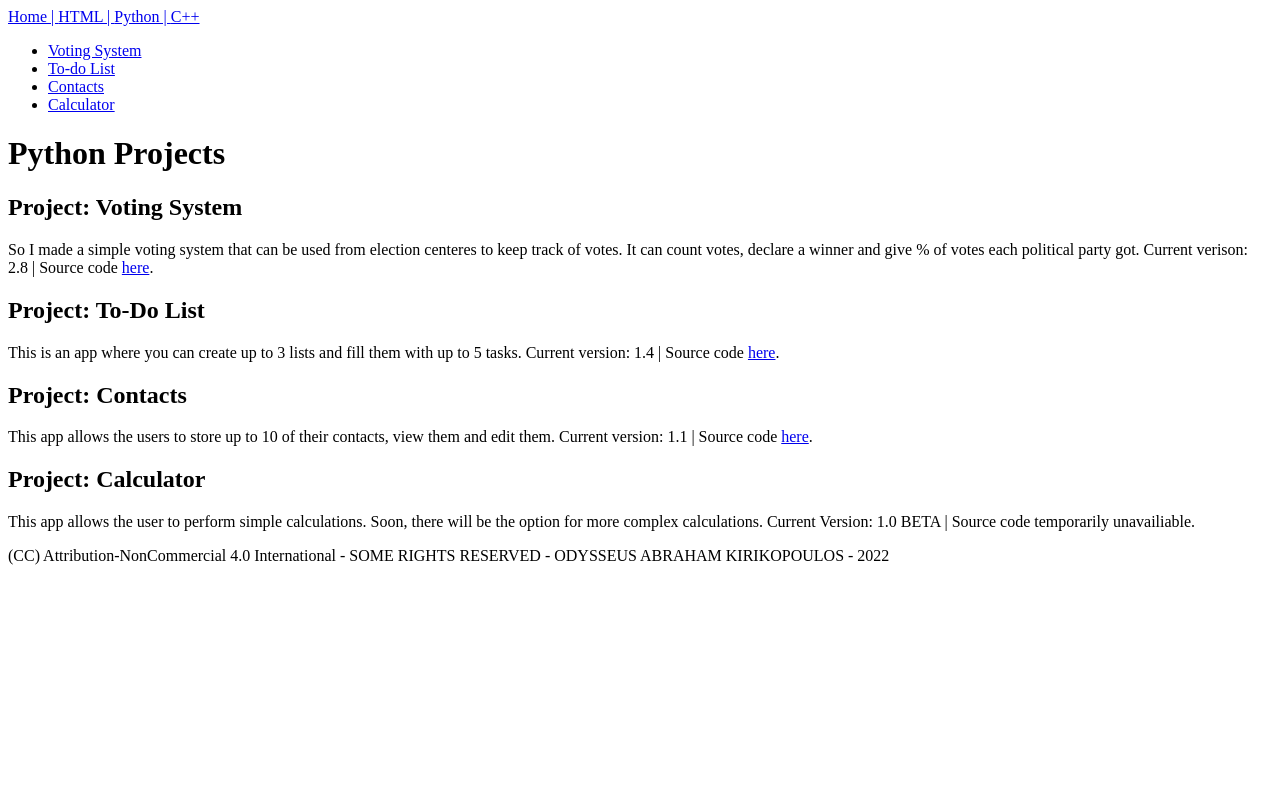
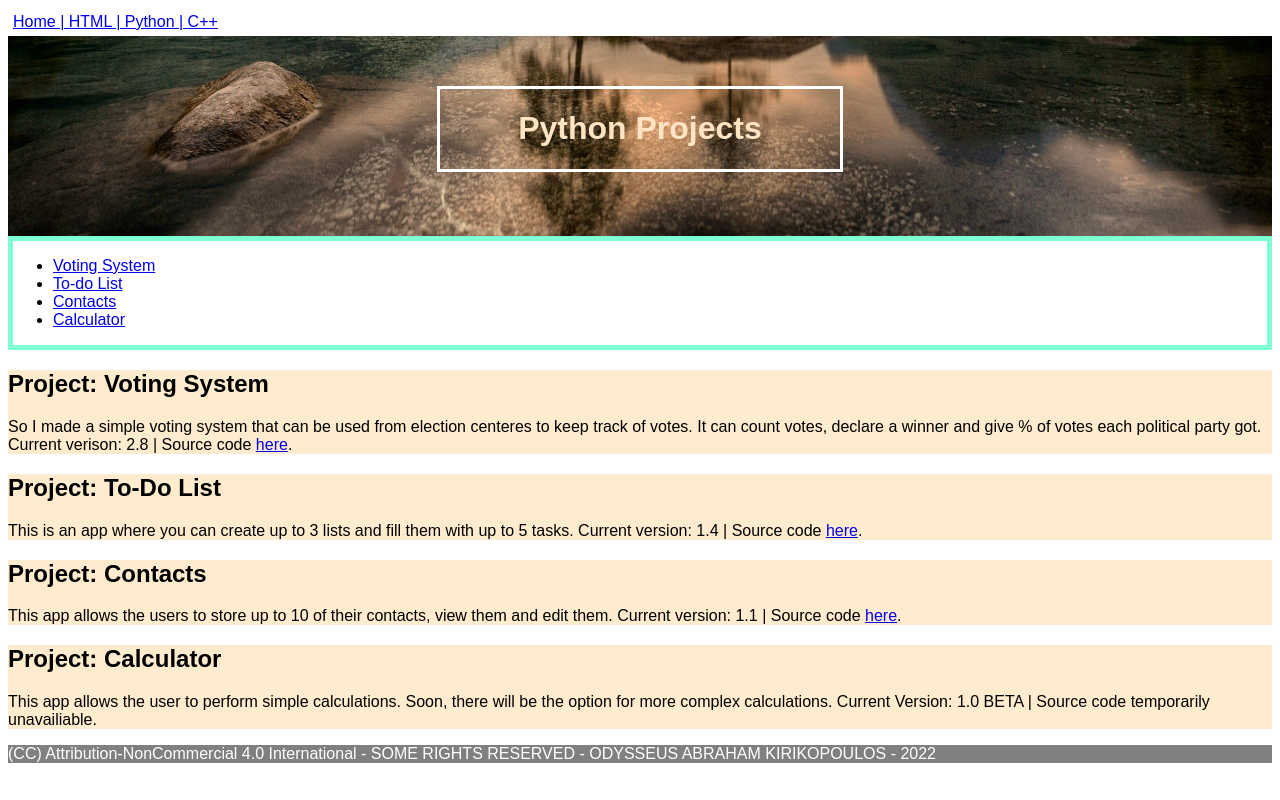
Before and after one commit to OdyCodes/odycodes.github.io, a plain HTML site: page Portfolio Website/python.html in a window 1280 px wide. Drawn offline with Linux system fonts and the light colour scheme.

Commit message:
Update python.html

```diff
--- a/Portfolio Website/python.html
+++ b/Portfolio Website/python.html
@@ -2,17 +2,29 @@
 
 <head>
     <title>Odysseus Kirikopoulos | Python</title>
+    <link rel="stylesheet" href="stylesheet.css">
 </head>
 
 <body>
 
+    <div id="navigation">
+        <div id="navigation-text"></div>
             <nav>
-        <a href="./blog.html">Home | </a>
+                <a href="./index.html">Home | </a>
                 <a href="./html.html">HTML | </a>
                 <a href="./python.html">Python | </a>
                 <a href="./cpp.html">C++</a>
             </nav>
+        </div>
+    </div>
 
+    <div id="banner">
+        <div id="banner-name">
+            <h1>Python Projects</h1>
+        </div>
+    </div>
+
+    <div id="nav-pg">
         <nav>
             <ul>
                 <li><a href="#voting-system">Voting System</a></li>
@@ -21,8 +33,7 @@
                 <li><a href="#calculator">Calculator</a></li>
             </ul>
         </nav>
-
-    <h1>Python Projects</h1>
+    </div>
 
     <div id="voting-system">
 
@@ -56,7 +67,7 @@
 
     </div>
 
-    <div id="Copyright Notice">
+    <div id="copyright">
         <p>(CC) Attribution-NonCommercial 4.0 International - SOME RIGHTS RESERVED - ODYSSEUS ABRAHAM KIRIKOPOULOS - 2022</p>
     </div>
 
```
Lines whose indentation alone changed are shown as unchanged.
